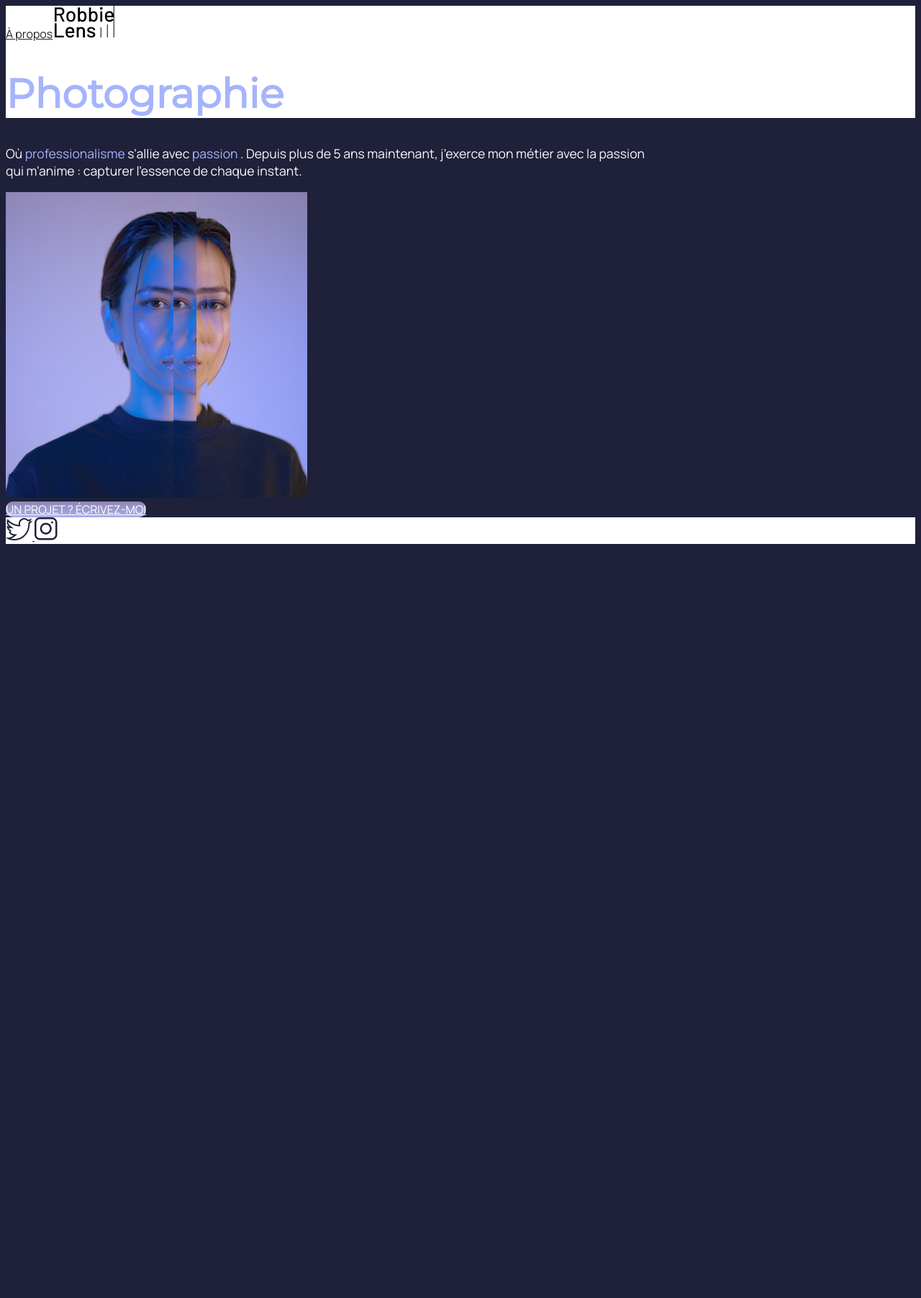
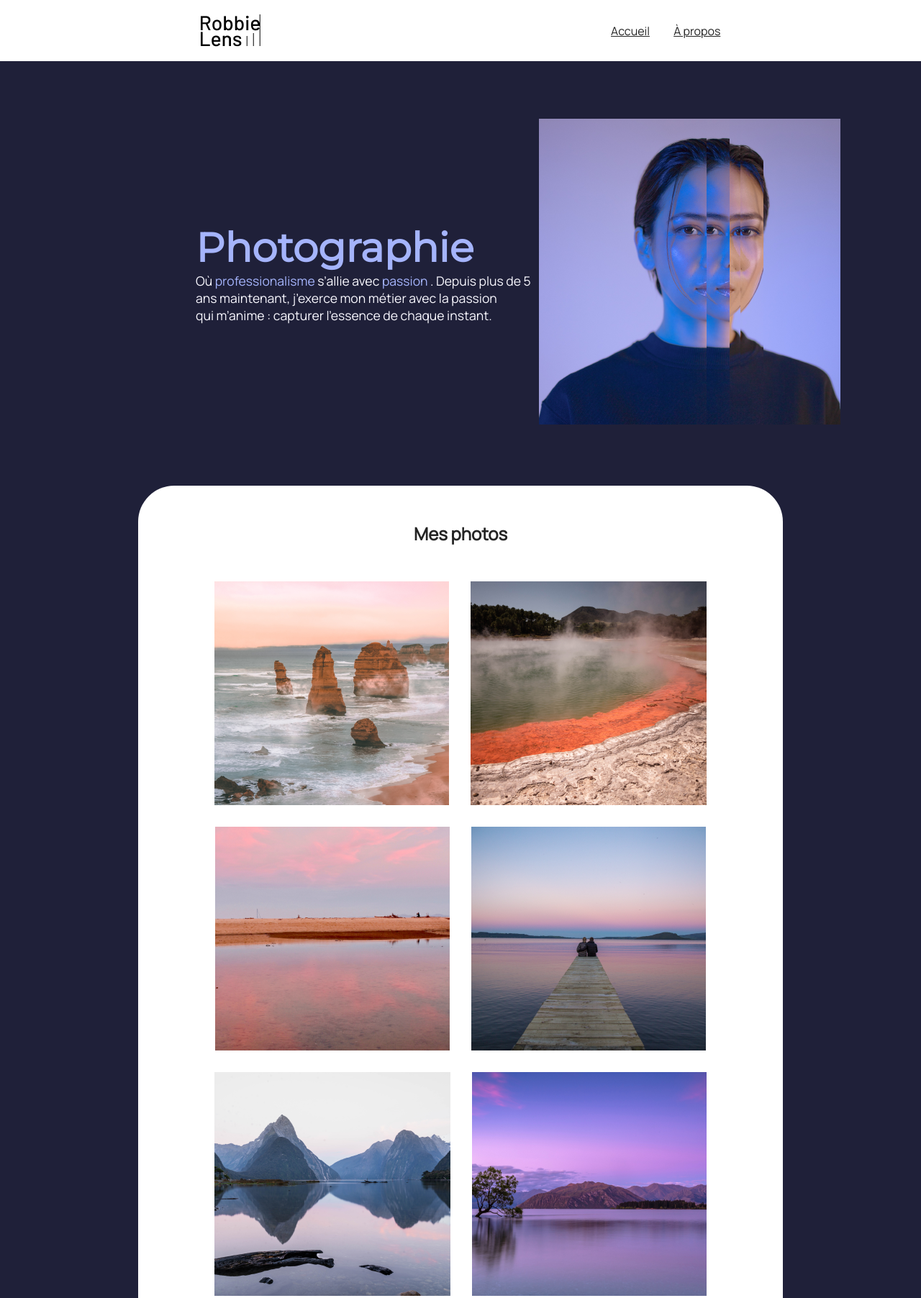
Before and after one commit to Baptiste-Wllme/apprentissage-html-css, a plain HTML site: page index.html in a window 1280 px wide. Shown: the top 1804 px of the page at 72% size. Before the commit the page ends 800 px from the top, so only its background shows below. Drawn offline with Linux system fonts and the light colour scheme.

Commit message:
ajout section photo

```diff
--- a/index.html
+++ b/index.html
@@ -12,28 +12,57 @@
 
 <body>
     <!-- Contenu de la page -->
-    <div class="entete">
-        <a href="./a-propos.html" class="icone">À propos</a>
-        <img src="images/logo.png" alt="Logo_de_Robbie_Lens" />
-        <h1>Photographie</h1>
-    </div>
-    <p>
-        Où <span class="important"> professionalisme </span> s’allie avec <span class="important"> passion </span>. Depuis plus de 5 ans maintenant, j’exerce mon métier avec la passion
-        <br> qui m’anime : capturer l’essence de chaque instant.
-    </p>
-    <img src="images/robbie-lens.png" alt="Portrait avec effet de la photographe Robbie Lens"/>
-    <br>
-    <a href="" class="cta">UN PROJET ? ÉCRIVEZ-MOI</a>
+    <header class="entete">
+        <nav>
+            <img src="images/logo.png" alt="Logo_de_Robbie_Lens" />
+            <div>
+                <a href="index.html" class="icone">Accueil</a>
+                <a href="./a-propos.html" class="icone">À propos</a>
+            </div>
 
-    <div class="pied-de-page">
-        <a target="_blank" href="https://twitter.com/" class="icone">
+        </nav>
+
+    </header>
+
+    <main>
+        <section class="intro">
+            <div>
+                <h1>Photographie</h1>
+
+                <p> Où <span class="important"> professionalisme </span> s’allie avec <span class="important"> passion </span>. Depuis plus de 5 ans maintenant, j’exerce mon métier avec la passion
+                <br> qui m’anime : capturer l’essence de chaque instant.
+                </p>
+            </div>
+            <div>
+                <img src="images/robbie-lens.png" alt="Portrait avec effet de la photographe Robbie Lens"/>
+            </div>
+
+
+        </section>
+        <section class="photo">
+            <h2> Mes photos</h2>
+            <div class="photo-conteneur">
+                <img src="images/acceuil/element-1.png" alt="photo_01" >
+                <img src="images/acceuil/element-2.png" alt="photo_02" >
+                <img src="images/acceuil/element-3.png" alt="photo_03" >
+                <img src="images/acceuil/element-4.png" alt="Photo_04" >
+                <img src="images/acceuil/element-5.png" alt="Photo_05" >
+                <img src="images/acceuil/element-6.png" alt="Photo_06" >
+            </div>
+        </section>
+    </main>
+
+    <footer class="pied-de-page">
+        <a target="_blank" href="https://twitter.com/" class="icone"> robbie.lens@twitter.com
             <img src="images/twitter.png" alt="Logo twitter" title="twitter" />
         </a>
-
-        <a target="_blank" href="https://www.instagram.com/" class="icone">
+        <div class="voir_mon_p">
+            <a href="" class="cta">UN PROJET ? ÉCRIVEZ-MOI</a>
+        </div>
+        <a target="_blank" href="https://www.instagram.com/" class="icone"> LaRobbieFuckingLens@instagram.com
             <img src="images/instagram.png" alt="logo instagram" title="instagram" />
         </a>
-    </div>
+    </footer>
 
 </body>
 
--- a/style.css
+++ b/style.css
@@ -1,3 +1,7 @@
+* {
+  margin: 0;
+}
+
 body {
   font-family: 'Manrope', sans-serif;
   font-size: 1em;
@@ -34,20 +38,31 @@ h2 {
   color: #f9f8ff;
 }
 
-.entete,
-.pied-de-page {
+header,
+footer {
   background-color: white;
+  padding: 20px 50px;
 }
 
 .cta {
   background: linear-gradient(#8e86b5, #acaeed);
   color: white;
-  border-radius: 10px;
+  border-radius: 45px;
+  padding: 10px;
 }
 
 .englobement {
-  border-right: 1px solid #8e86b5;
-  border-bottom: 1px solid #8e86b5;
+  border-right: 2px solid #8e86b5;
+  border-bottom: 2px solid #8e86b5;
+  padding: 50px;
+}
+
+.englobement h2 {
+  margin-top: 50px;
+}
+
+.englobement ul {
+  margin-top: 50px;
 }
 
 a:hover {
@@ -61,3 +76,66 @@ a:hover {
 .icone:hover {
   opacity: 0.5;
 }
+
+section {
+  padding: 80px;
+}
+
+main {
+  width: 70%;
+  margin: auto;
+}
+
+.voir_mon_p {
+  margin-top: 20px;
+}
+
+footer,
+nav {
+  display: flex;
+  flex-direction: row;
+  align-items: center;
+  justify-content: space-around;
+}
+
+nav a {
+  margin-left: 30px;
+}
+
+.photo {
+  background-color: white;
+  padding: 50px;
+  border-radius: 50px;
+}
+
+.photo h2 {
+  color: #242424;
+  text-align: center;
+  margin-bottom: 50px;
+}
+
+.photo div {
+  display: flex;
+  flex-direction: row;
+  gap: 30px;
+  justify-content: center;
+  margin-bottom: 15px;
+}
+
+.intro {
+  display: flex;
+  flex-direction: row;
+  width: 100%;
+  align-items: center;
+  margin: auto;
+}
+
+footer {
+  margin-top: 80px;
+}
+
+.photo-conteneur {
+  display: flex;
+  flex-wrap: wrap;
+  width: 100%;
+}
```
Also changed, not shown: a-propos.html (+30 -12 lines), images/acceuil/element-1.png (added), images/acceuil/element-2.png (added), images/acceuil/element-3.png (added), images/acceuil/element-4.png (added), images/acceuil/element-5.png (added), images/acceuil/element-6.png (added).
